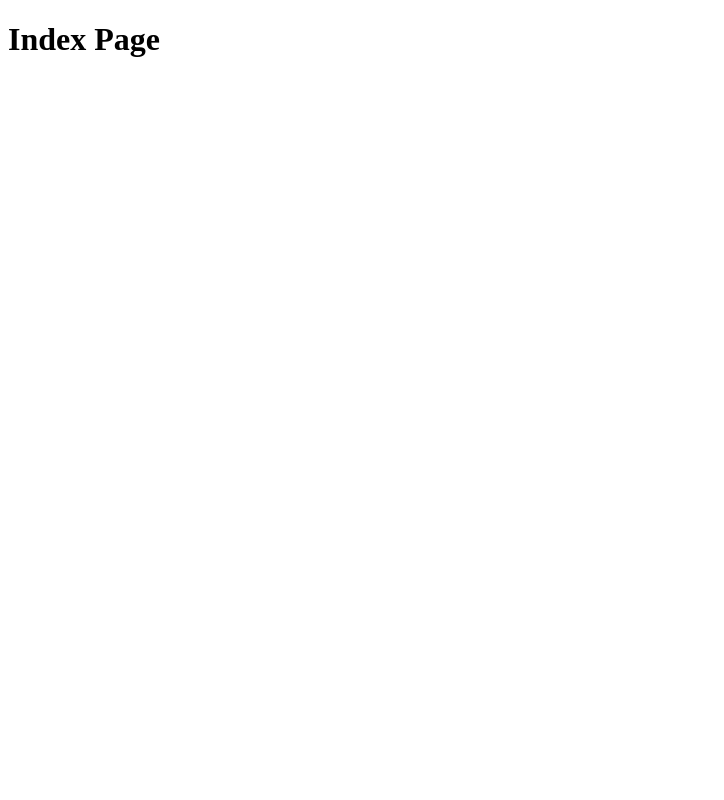
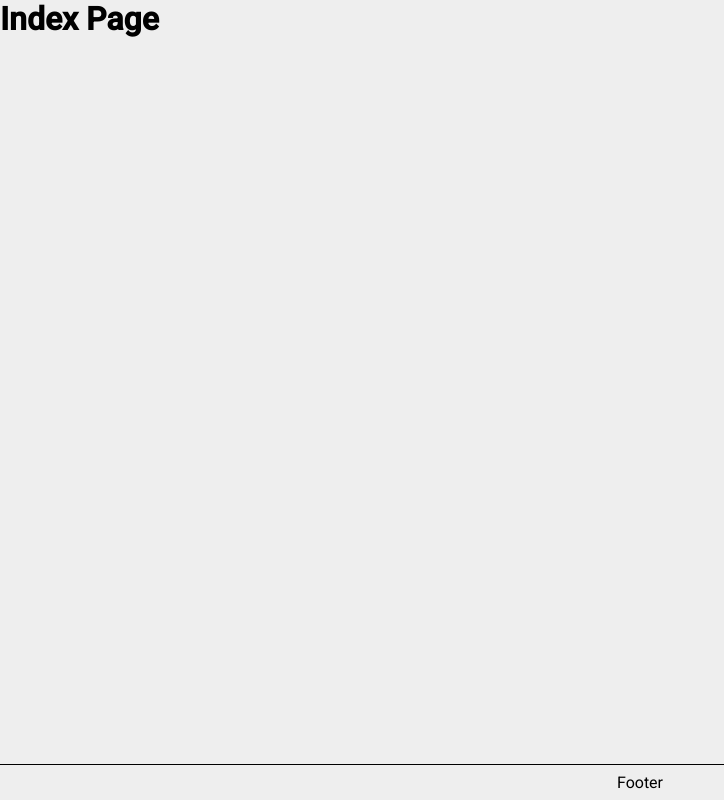
Before and after one commit to nicoadriany/react-fuel-prices, a React (Create React App) app: page / in a window 1280 px wide. Shown: the whole page, without its empty margins (0-724 px from the left). Built offline with nearby package versions, Linux system fonts and the light colour scheme.

Commit message:
Create default structure

```diff
--- a/src/index.tsx
+++ b/src/index.tsx
@@ -2,6 +2,7 @@ import React from "react";
 import ReactDOM from "react-dom/client";
 import { BrowserRouter } from "react-router-dom";
 import App from "./modules/app/app/App";
+import "./styles/main.scss";
 import reportWebVitals from "./reportWebVitals";
 
 const root = ReactDOM.createRoot(
--- /dev/null
+++ b/src/modules/app/app-content/AppContent.scss
@@ -0,0 +1,3 @@
+.app-content {
+  overflow: hidden;
+}
--- /dev/null
+++ b/src/modules/app/app-content/AppContent.tsx
@@ -0,0 +1,7 @@
+import "./AppContent.scss";
+
+const AppContent = (props: any) => {
+  return <div className="app-content">{props.children}</div>;
+};
+
+export default AppContent;
--- /dev/null
+++ b/src/modules/app/app-footer/AppFooter.scss
@@ -0,0 +1,10 @@
+@import "../../../styles/variables";
+
+.app-footer {
+  background-color: $footer-background;
+  border-top: 1px solid $black;
+  padding: 8px;
+  display: flex;
+  justify-content: center;
+  align-items: center;
+}
--- /dev/null
+++ b/src/modules/app/app-footer/AppFooter.tsx
@@ -0,0 +1,11 @@
+import "./AppFooter.scss";
+
+const AppFooter = () => {
+  return (
+    <div className="app-footer">
+      <p>Footer</p>
+    </div>
+  );
+};
+
+export default AppFooter;
--- a/src/modules/app/page-layout/PageLayout.scss
+++ b/src/modules/app/page-layout/PageLayout.scss
@@ -0,0 +1,9 @@
+@import "../../../styles/variables";
+
+.page-layout {
+  background-color: $content-background;
+  height: 100vh;
+  display: grid;
+  grid-template-rows: 1fr auto;
+  overflow: hidden;
+}
--- a/src/modules/app/page-layout/PageLayout.tsx
+++ b/src/modules/app/page-layout/PageLayout.tsx
@@ -1,11 +1,14 @@
-const PageLayout = (props: any) => {
-  return (
-    <div className="page-layout">
-      <div className="content">
-        {props.children}
-      </div>
-    </div>
-  );
-}
+import AppContent from "../app-content/AppContent";
+import AppFooter from "../app-footer/AppFooter";
+import "./PageLayout.scss";
+
+const PageLayout = (props: any) => (
+  <div className="page-layout">
+    <AppContent>
+      {props.children}
+    </AppContent>
+    <AppFooter></AppFooter>
+  </div>
+)
 
 export default PageLayout;
--- a/src/modules/pages/index/IndexPage.scss
+++ b/src/modules/pages/index/IndexPage.scss
@@ -1,3 +1,4 @@
 .index-page {
-  background-color: red;
+  height: 100%;
+  overflow-y: auto;
 }
--- a/src/modules/pages/index/IndexPage.tsx
+++ b/src/modules/pages/index/IndexPage.tsx
@@ -1,4 +1,5 @@
 import PageLayout from "../../app/page-layout/PageLayout";
+import "./IndexPage.scss";
 
 const IndexPage = () => {
   return (
--- /dev/null
+++ b/src/styles/_base.scss
@@ -0,0 +1,13 @@
+@import url('https://fonts.googleapis.com/css2?family=Roboto:wght@100;300;400;500&display=swap');
+
+* {
+  box-sizing: border-box;
+  margin: 0;
+  padding: 0;
+  font-family: 'Roboto', sans-serif;
+}
+
+html, body {
+  width: 100%;
+  height: 100%;
+}
--- /dev/null
+++ b/src/styles/_variables.scss
@@ -0,0 +1,8 @@
+/****** Color definitions *****/
+$white: rgb(255, 255, 255);
+$black: rgb(0, 0, 0);
+$light-gray: rgb(238, 238, 238);
+
+/***** Base colors *****/
+$content-background: $light-gray;
+$footer-background: $light-gray;
--- /dev/null
+++ b/src/styles/main.scss
@@ -0,0 +1,2 @@
+@import "./variables";
+@import "./base";
```
